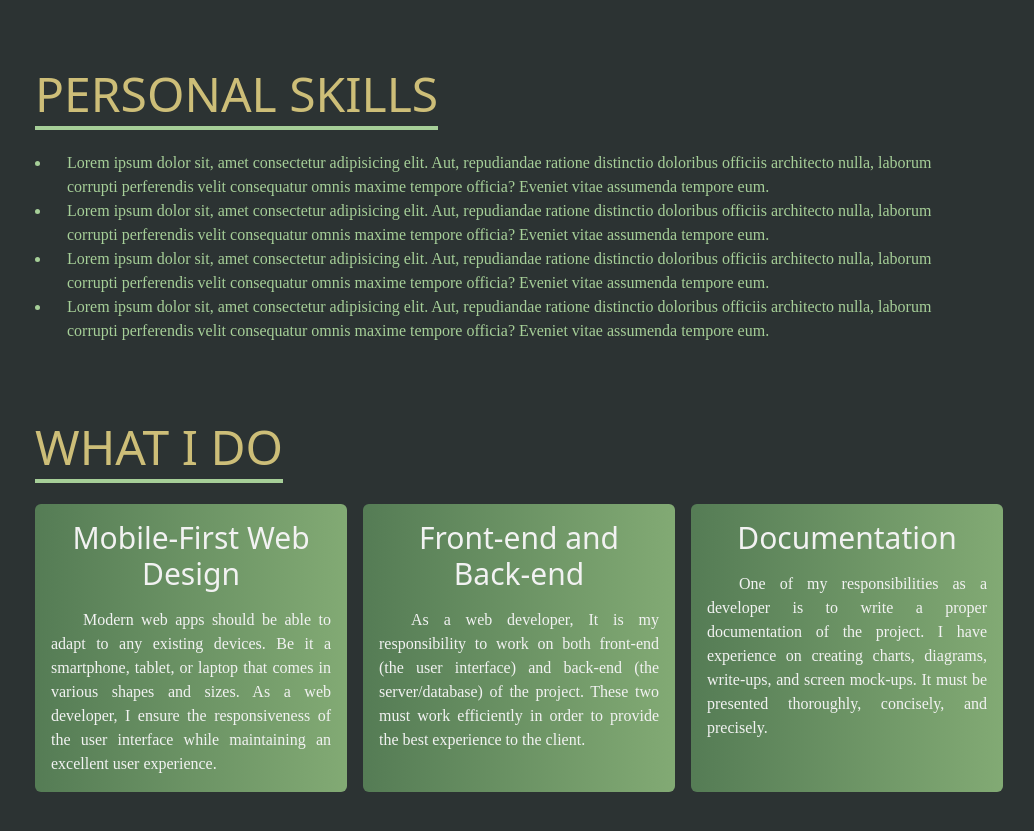
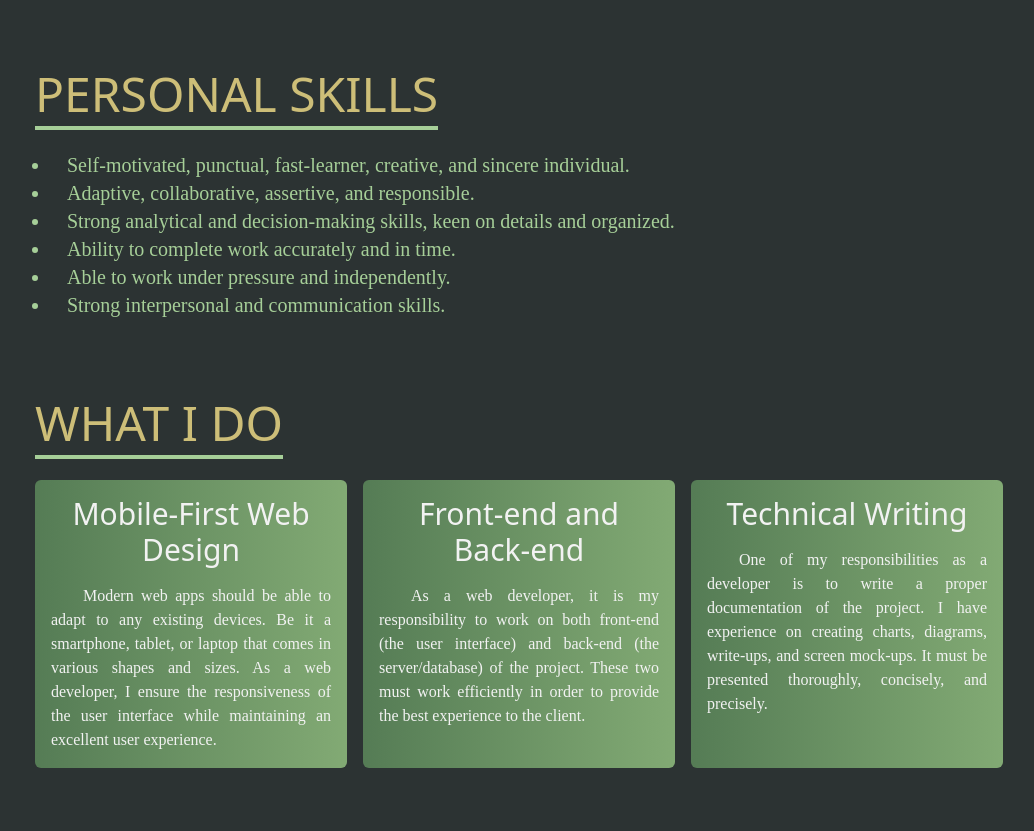
Before and after one commit to christiancvillaruz/portfolio, a React (Create React App) app: page / in a window 1280 px wide. Shown: the part 3240-4071 px from the top of the page, without its empty margins (121-1155 px from the left). Built offline with nearby package versions, Linux system fonts and the light colour scheme.

Commit message:
updated skills component

```diff
--- a/src/components/Skills.jsx
+++ b/src/components/Skills.jsx
@@ -90,11 +90,13 @@ const Skills = () => {
         { /* Personal Skills Grid */ }
         <div className="w-full py-8">
           <h1 className="text-5xl uppercase font-bebas inline text-headings border-b-4 border-paragraphs">Personal Skills</h1>
-          <ul className="list-inside sm:list-outside list-disc text-paragraphs p-4 mt-4">
-            <li className="cursor-auto">Lorem ipsum dolor sit, amet consectetur adipisicing elit. Aut, repudiandae ratione distinctio doloribus officiis architecto nulla, laborum corrupti perferendis velit consequatur omnis maxime tempore officia? Eveniet vitae assumenda tempore eum.</li>
-            <li className="cursor-auto">Lorem ipsum dolor sit, amet consectetur adipisicing elit. Aut, repudiandae ratione distinctio doloribus officiis architecto nulla, laborum corrupti perferendis velit consequatur omnis maxime tempore officia? Eveniet vitae assumenda tempore eum.</li>
-            <li className="cursor-auto">Lorem ipsum dolor sit, amet consectetur adipisicing elit. Aut, repudiandae ratione distinctio doloribus officiis architecto nulla, laborum corrupti perferendis velit consequatur omnis maxime tempore officia? Eveniet vitae assumenda tempore eum.</li>
-            <li className="cursor-auto">Lorem ipsum dolor sit, amet consectetur adipisicing elit. Aut, repudiandae ratione distinctio doloribus officiis architecto nulla, laborum corrupti perferendis velit consequatur omnis maxime tempore officia? Eveniet vitae assumenda tempore eum.</li>
+          <ul className="list-inside sm:list-outside list-disc text-paragraphs p-4 mt-4 text-xl">
+            <li className="cursor-auto py-3 sm:py-0">Self-motivated, punctual, fast-learner, creative, and sincere individual.</li>
+            <li className="cursor-auto py-3 sm:py-0">Adaptive, collaborative, assertive, and responsible.</li>
+            <li className="cursor-auto py-3 sm:py-0">Strong analytical and decision-making skills, keen on details and organized.</li>
+            <li className="cursor-auto py-3 sm:py-0">Ability to complete work accurately and in time.</li>
+            <li className="cursor-auto py-3 sm:py-0">Able to work under pressure and independently.</li>
+            <li className="cursor-auto py-3 sm:py-0">Strong interpersonal and communication skills.</li>
           </ul>
         </div>
         { /* What I Do */ }
@@ -110,11 +112,11 @@ const Skills = () => {
             <div className="bg-gradient-to-r from-[#557C55] to-[#82aa74] rounded-md text-subheadings p-4">
               <h3 className="text-center font-bebas text-3xl pb-4">Front-end and Back-end</h3>
               <p className="text-justify indent-8">
-                As a web developer, It is my responsibility to work on both front-end (the user interface) and back-end (the server/database) of the project. These two must work efficiently in order to provide the best experience to the client.
+                As a web developer, it is my responsibility to work on both front-end (the user interface) and back-end (the server/database) of the project. These two must work efficiently in order to provide the best experience to the client.
               </p>
             </div>
             <div className="bg-gradient-to-r from-[#557C55] to-[#82aa74] rounded-md text-subheadings p-4">
-              <h3 className="text-center font-bebas text-3xl pb-4">Documentation</h3>
+              <h3 className="text-center font-bebas text-3xl pb-4">Technical Writing</h3>
               <p className="text-justify indent-8">
                 One of my responsibilities as a developer is to write a proper documentation of the project. I have experience on creating charts, diagrams, write-ups, and screen mock-ups. It must be presented thoroughly, concisely, and precisely.
               </p>
```
